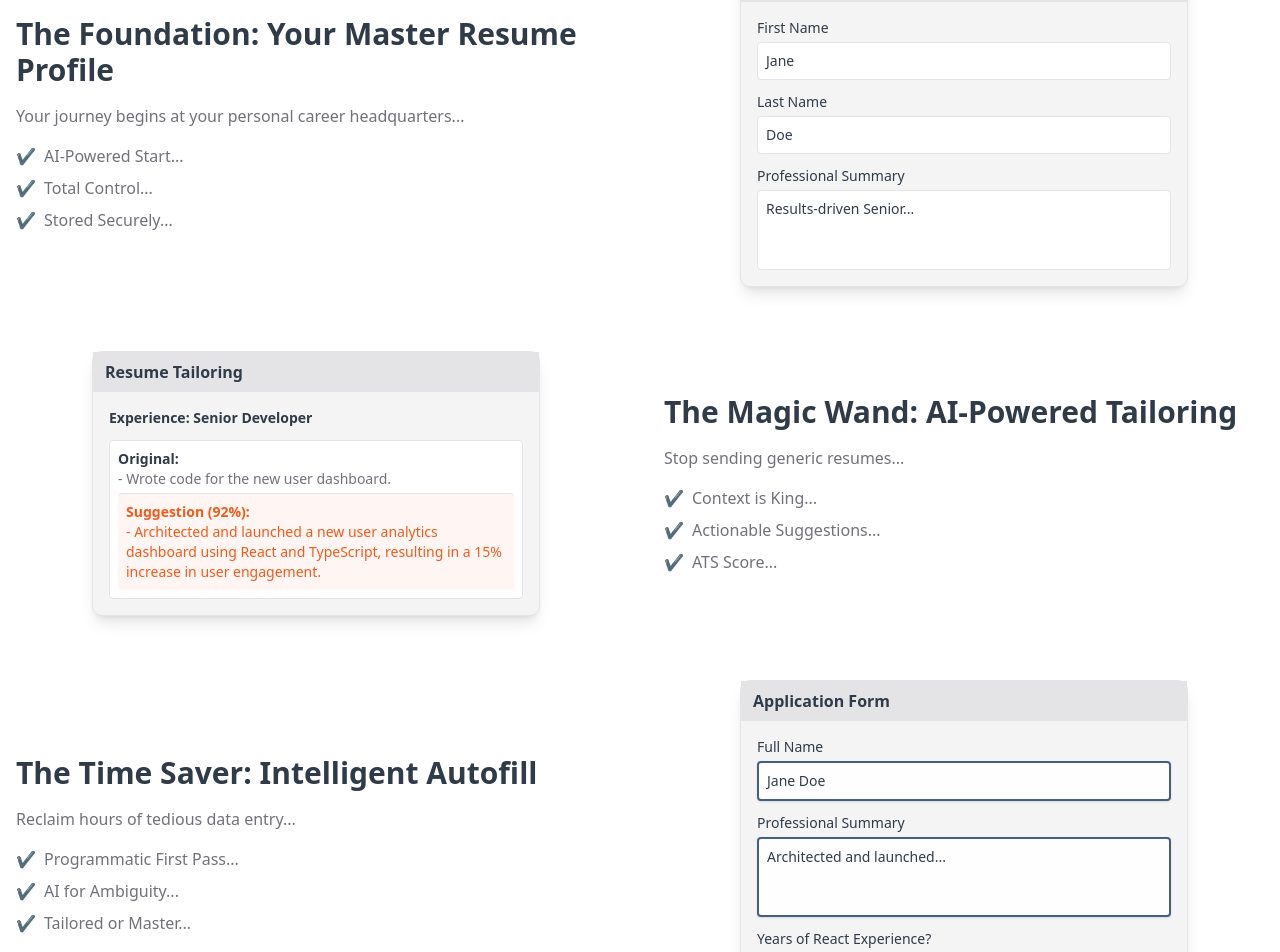
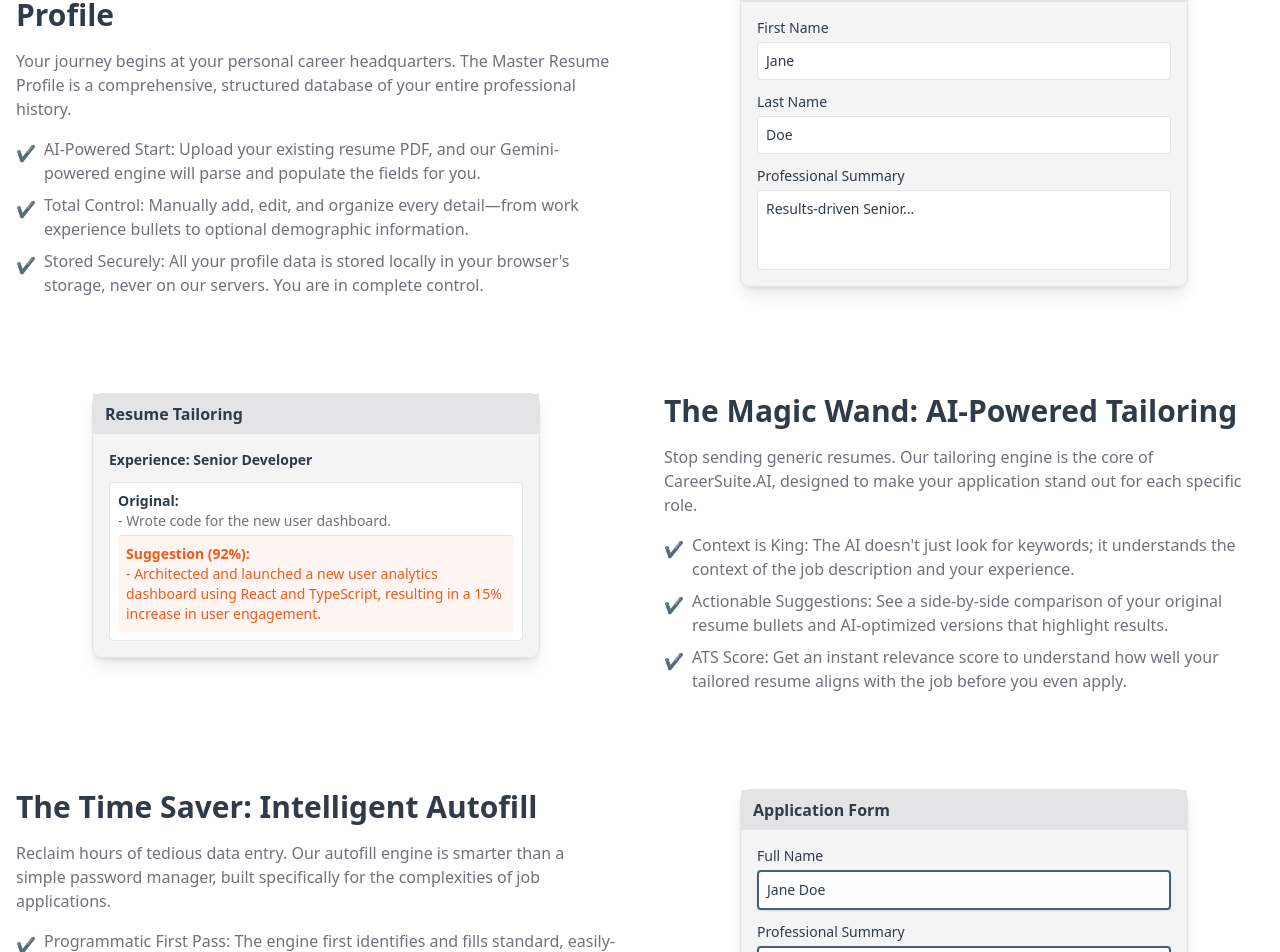
Before and after one commit to Frankwerd/CareerSuite-Website, a Next.js app: page /how-it-works in a window 1280 px wide. Shown: the part 1212-2164 px from the top of the page. Built offline with nearby package versions, Linux system fonts and the light colour scheme.

Commit message:
Update page.tsx

```diff
--- a/src/app/how-it-works/page.tsx
+++ b/src/app/how-it-works/page.tsx
@@ -5,7 +5,7 @@
 import Image from 'next/image';
 import { Button } from "@/components/ui/button";
 
-// This helper component is no longer used on this page but can be kept for other parts of your site.
+// Helper component for SVG icons
 const Icon = ({ path, className }: { path: string, className?: string }) => (
   <svg xmlns="http://www.w3.org/2000/svg" viewBox="0 0 24 24" fill="currentColor" className={className || 'w-6 h-6'}>
     <path fillRule="evenodd" d={path} clipRule="evenodd" />
@@ -33,7 +33,6 @@
           </p>
           <div className="inline-block">
             <Link href="/download">
-              {/* CHANGED: Removed the <Icon> component for a text-only button */}
               <Button size="lg" className="bg-primary hover:bg-primary/90 text-primary-foreground transition-transform duration-200 ease-in-out hover:-translate-y-0.5">
                 Download for Chrome (Free)
               </Button>
@@ -73,15 +72,17 @@
         </section>
 
         {/* Feature Deep Dive Section */}
-        <section className="py-12 md:py-16 space-y-16">
-            <div className="flex flex-col md:flex-row items-center gap-8 md:gap-12">
+        <section className="py-12 md:py-16 space-y-24">
+            {/* Feature 1 */}
+            {/* CHANGED: Replaced `items-center` with `md:items-start` for top alignment on desktop */}
+            <div className="flex flex-col md:flex-row items-center md:items-start gap-8 md:gap-12">
                 <div className="md:w-1/2 text-center md:text-left">
                     <h3 className="text-3xl font-semibold text-foreground mb-4">The Foundation: Your Master Resume Profile</h3>
-                    <p className="text-muted-foreground mb-4">Your journey begins at your personal career headquarters...</p>
-                    <ul className="list-none space-y-2 text-muted-foreground">
-                        <li className="flex items-start"><span className="text-primary font-bold mr-2">✔</span>AI-Powered Start...</li>
-                        <li className="flex items-start"><span className="text-primary font-bold mr-2">✔</span>Total Control...</li>
-                        <li className="flex items-start"><span className="text-primary font-bold mr-2">✔</span>Stored Securely...</li>
+                    <p className="text-muted-foreground mb-4">Your journey begins at your personal career headquarters. The Master Resume Profile is a comprehensive, structured database of your entire professional history.</p>
+                    <ul className="list-none space-y-2 text-muted-foreground text-left inline-block">
+                        <li className="flex items-start"><span className="text-primary font-bold mr-2 mt-1">✔</span><span>AI-Powered Start: Upload your existing resume PDF, and our Gemini-powered engine will parse and populate the fields for you.</span></li>
+                        <li className="flex items-start"><span className="text-primary font-bold mr-2 mt-1">✔</span><span>Total Control: Manually add, edit, and organize every detail—from work experience bullets to optional demographic information.</span></li>
+                        <li className="flex items-start"><span className="text-primary font-bold mr-2 mt-1">✔</span><span>Stored Securely: All your profile data is stored locally in your browser's storage, never on our servers. You are in complete control.</span></li>
                     </ul>
                 </div>
                 <div className="md:w-1/2">
@@ -95,14 +96,17 @@
                     </div>
                 </div>
             </div>
-            <div className="flex flex-col md:flex-row-reverse items-center gap-8 md:gap-12">
+
+            {/* Feature 2 (Reversed Layout) */}
+            {/* CHANGED: Replaced `items-center` with `md:items-start` for top alignment on desktop */}
+            <div className="flex flex-col md:flex-row-reverse items-center md:items-start gap-8 md:gap-12">
                 <div className="md:w-1/2 text-center md:text-left">
                     <h3 className="text-3xl font-semibold text-foreground mb-4">The Magic Wand: AI-Powered Tailoring</h3>
-                    <p className="text-muted-foreground mb-4">Stop sending generic resumes...</p>
-                    <ul className="list-none space-y-2 text-muted-foreground">
-                        <li className="flex items-start"><span className="text-primary font-bold mr-2">✔</span>Context is King...</li>
-                        <li className="flex items-start"><span className="text-primary font-bold mr-2">✔</span>Actionable Suggestions...</li>
-                        <li className="flex items-start"><span className="text-primary font-bold mr-2">✔</span>ATS Score...</li>
+                    <p className="text-muted-foreground mb-4">Stop sending generic resumes. Our tailoring engine is the core of CareerSuite.AI, designed to make your application stand out for each specific role.</p>
+                    <ul className="list-none space-y-2 text-muted-foreground text-left inline-block">
+                        <li className="flex items-start"><span className="text-primary font-bold mr-2 mt-1">✔</span><span>Context is King: The AI doesn't just look for keywords; it understands the context of the job description and your experience.</span></li>
+                        <li className="flex items-start"><span className="text-primary font-bold mr-2 mt-1">✔</span><span>Actionable Suggestions: See a side-by-side comparison of your original resume bullets and AI-optimized versions that highlight results.</span></li>
+                        <li className="flex items-start"><span className="text-primary font-bold mr-2 mt-1">✔</span><span>ATS Score: Get an instant relevance score to understand how well your tailored resume aligns with the job before you even apply.</span></li>
                     </ul>
                 </div>
                 <div className="md:w-1/2">
@@ -110,7 +114,7 @@
                         <div className="bg-border p-2 px-3 font-semibold text-foreground">Resume Tailoring</div>
                         <div className="p-4 space-y-3 text-sm">
                             <h4 className="font-semibold text-foreground">Experience: Senior Developer</h4>
-                            <div className="border border-border rounded bg-card p-2 space-y-1">
+                            <div className="border border-border rounded bg-card p-2 space-y-1 text-left">
                                 <div><strong>Original:</strong><p className="text-muted-foreground">- Wrote code for the new user dashboard.</p></div>
                                 <div className="bg-primary/5 border-t border-border p-2 rounded mt-1">
                                   <strong className="text-primary">Suggestion (92%):</strong>
@@ -121,14 +125,17 @@
                     </div>
                 </div>
             </div>
-            <div className="flex flex-col md:flex-row items-center gap-8 md:gap-12">
+
+            {/* Feature 3 */}
+            {/* CHANGED: Replaced `items-center` with `md:items-start` for top alignment on desktop */}
+            <div className="flex flex-col md:flex-row items-center md:items-start gap-8 md:gap-12">
                 <div className="md:w-1/2 text-center md:text-left">
                     <h3 className="text-3xl font-semibold text-foreground mb-4">The Time Saver: Intelligent Autofill</h3>
-                    <p className="text-muted-foreground mb-4">Reclaim hours of tedious data entry...</p>
-                    <ul className="list-none space-y-2 text-muted-foreground">
-                        <li className="flex items-start"><span className="text-primary font-bold mr-2">✔</span>Programmatic First Pass...</li>
-                        <li className="flex items-start"><span className="text-primary font-bold mr-2">✔</span>AI for Ambiguity...</li>
-                        <li className="flex items-start"><span className="text-primary font-bold mr-2">✔</span>Tailored or Master...</li>
+                    <p className="text-muted-foreground mb-4">Reclaim hours of tedious data entry. Our autofill engine is smarter than a simple password manager, built specifically for the complexities of job applications.</p>
+                    <ul className="list-none space-y-2 text-muted-foreground text-left inline-block">
+                        <li className="flex items-start"><span className="text-primary font-bold mr-2 mt-1">✔</span><span>Programmatic First Pass: The engine first identifies and fills standard, easily-mappable fields (like name, email, phone).</span></li>
+                        <li className="flex items-start"><span className="text-primary font-bold mr-2 mt-1">✔</span><span>AI for Ambiguity: For complex, non-standard fields, the AI analyzes the form's HTML and your profile to make intelligent choices.</span></li>
+                        <li className="flex items-start"><span className="text-primary font-bold mr-2 mt-1">✔</span><span>Tailored or Master: Choose to autofill with your freshly tailored content for maximum impact, or use your Master Profile for general applications.</span></li>
                     </ul>
                 </div>
                 <div className="md:w-1/2">
@@ -152,7 +159,6 @@
           </p>
           <div className="inline-block">
             <Link href="/download" legacyBehavior>
-              {/* CHANGED: Removed the <Icon> component for a text-only button */}
               <a className="inline-flex h-12 items-center justify-center rounded-lg bg-primary px-6 py-3 text-lg font-bold text-primary-foreground shadow-lg transition-transform duration-200 ease-in-out hover:-translate-y-0.5 hover:bg-primary/90 no-underline">
                 Get CareerSuite.AI Now
               </a>
```
